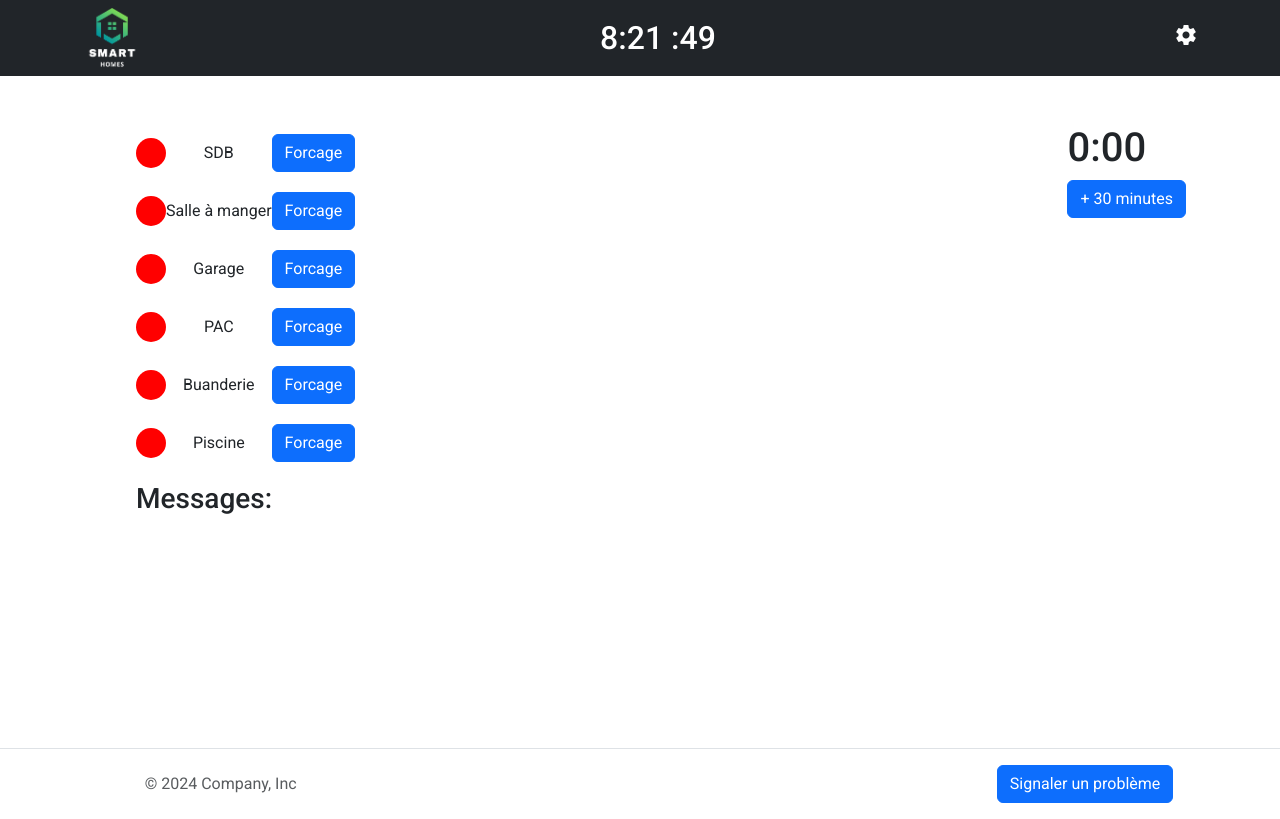
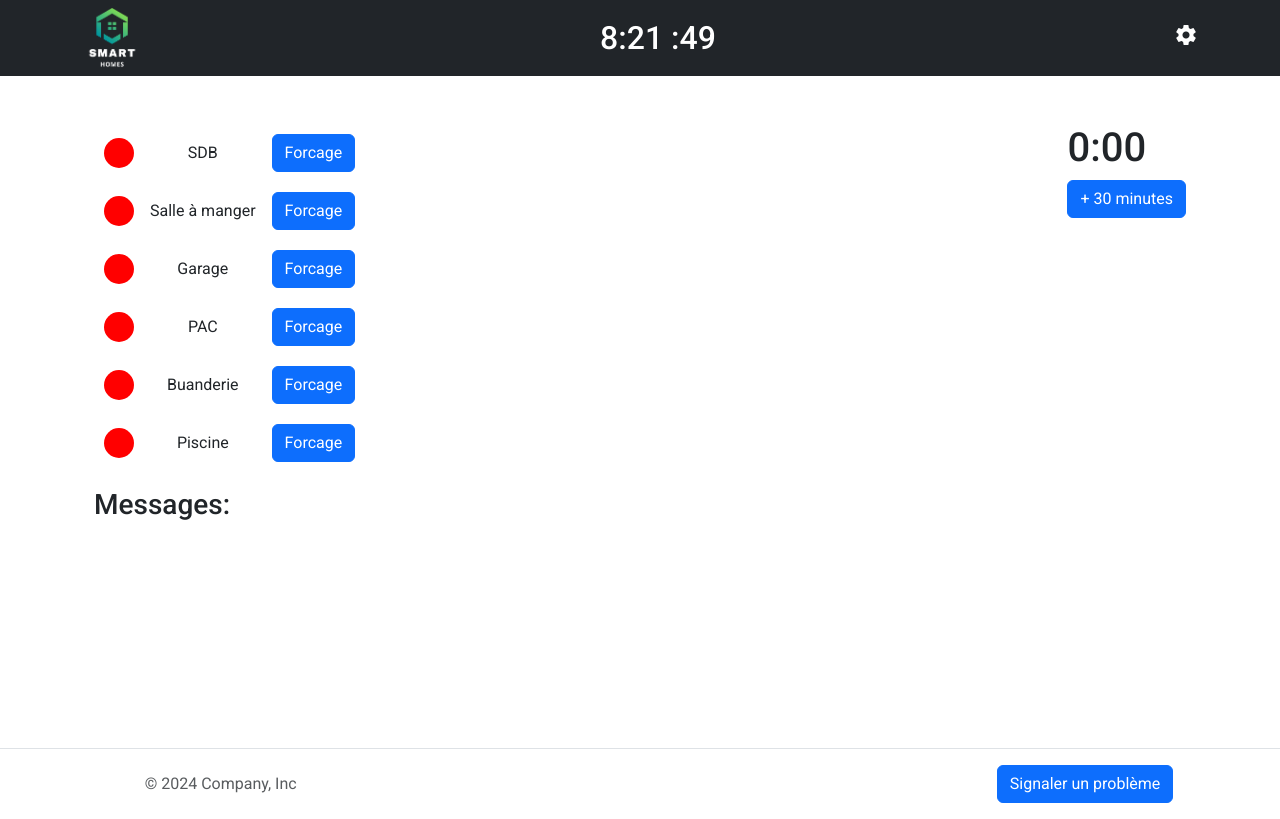
Before and after one commit to samueltomen/angular_automation_project, an Angular app: page / in a window 1280 px wide. Built offline with nearby package versions, Linux system fonts and the light colour scheme.

Commit message:
fast fix

```diff
--- a/src/app/dining-room/dining-room.component.html
+++ b/src/app/dining-room/dining-room.component.html
@@ -1,6 +1,8 @@
 <div class="d-flex justify-content-between align-items-center">
   <div [style.background-color]="isActive ? 'green' : 'red'" class="dot"></div>
-  Salle à manger
+  <span class="mx-3">
+    Salle à manger
+  </span>
   <app-force-button (btnClick)="toggleDotColor()"
                     btnClass="btn-primary"
                     text="Forcage">
--- a/src/app/home/home.component.html
+++ b/src/app/home/home.component.html
@@ -1,6 +1,6 @@
 <div class="container mt-5">
   <div class="d-flex justify-content-between">
-    <ul class="d-flex flex-column">
+    <ul class="p-0 d-flex flex-column">
       <li>
         <app-bathroom/>
       </li>
@@ -19,10 +19,10 @@
       <li>
         <app-pool/>
       </li>
-      <li>
-        <app-log></app-log>
-      </li>
     </ul>
     <app-timer></app-timer>
   </div>
+  <div>
+    <app-log></app-log>
+  </div>
 </div>
```
